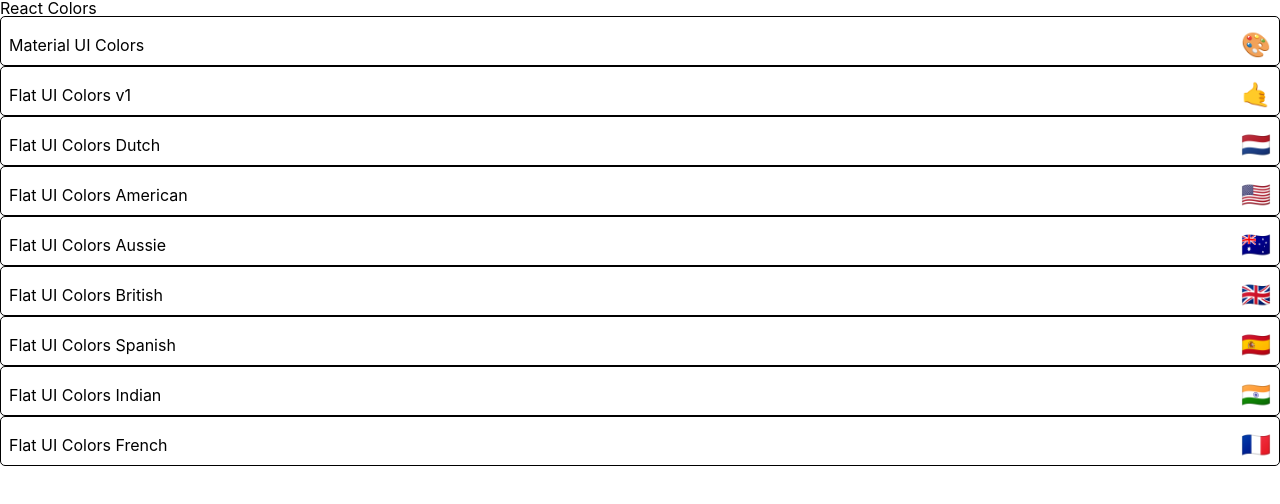
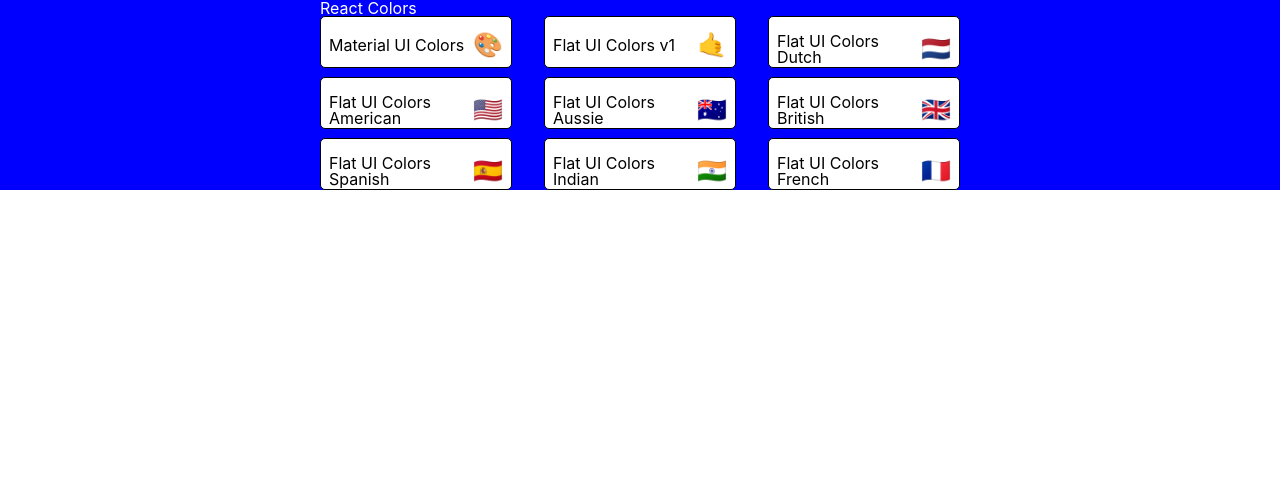
Before and after one commit to THEWhiteArrow/react-color-app, a React (Create React App) app: page / in a window 1280 px wide. Shown: the top 504 px of the page. Built offline with nearby package versions, Linux system fonts and the light colour scheme.

Commit message:
add: start styling palette list

```diff
--- a/src/PaletteList.js
+++ b/src/PaletteList.js
@@ -1,21 +1,56 @@
 import React, { Component } from 'react'
 import { Link } from 'react-router-dom'
 import MiniPalette from './MiniPalette'
+import { createUseStyles } from 'react-jss'
 
-export default class PaletteList extends Component {
-    constructor(props) {
-        super(props)
+const styles = createUseStyles({
+    root: {
+        backgroundColor: 'blue',
+        height: '100%',
+        display: 'flex',
+        justifyContent: 'center',
+        alignItems: 'center'
+    },
+    container: {
+        width: '50%',
+        display: 'flex',
+        alignItems: 'flex-start',
+        flexDirection: 'column',
+        flexWrap: 'wrap',
+    },
+    nav: {
+        display: 'flex',
+        width: '100%',
+        justifyContent: 'space-between',
+        color: 'white'
+    },
+    palettes: {
+        boxSizing: 'border-box',
+        width: '100%',
+        display: 'grid',
+        gridTemplateColumns: 'repeat(3,30%)',
+        gridGap: '5%'
     }
+})
 
-    render() {
-        const { palettes } = this.props
+export default function PaletteList(props) {
+
+
+    const classes = styles()
+    const { palettes } = props
     return (
-            <div className='PaletteList'>
+        <div className={classes.root}>
+            <div className={classes.container}>
+                <nav className={classes.nav}>
                     <h1>React Colors</h1>
+                </nav>
+                <div className={classes.palettes}>
                     {palettes.map(palette => (
                         <MiniPalette key={palette.id} {...palette} />
                     ))}
                 </div>
+            </div>
+        </div>
     )
+
 }
-}
```
Lines whose indentation alone changed are shown as unchanged.
